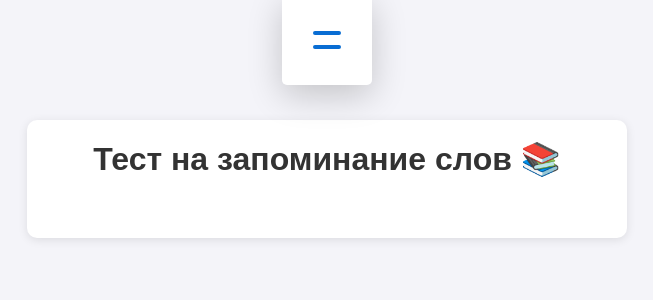
After one commit to Program430/WordLearningSite, a Django app: template english_words_site/main/templates/main/train/train.html in a window 1280 px wide. The commit adds this page. Shown: the top 300 px of the page, without its empty margins (313-966 px from the left). Run offline with Django 5.2, Linux system fonts and the light colour scheme; the template is opened without the code that fills it, so the values that code supplies are empty.

Commit message:
Training was added

```diff
--- /dev/null
+++ b/english_words_site/main/static/main/train/train.css
@@ -0,0 +1,61 @@
+body {
+    font-family: Arial, sans-serif;
+    background-color: #f4f4f9;
+    color: #333;
+    text-align: center;
+    padding: 20px;
+}
+
+.container {
+    max-width: 600px;
+    margin: 0 auto;
+    background: #fff;
+    padding: 20px;
+    border-radius: 10px;
+    box-shadow: 0 2px 10px rgba(0, 0, 0, 0.1);
+    margin-top: 100px;
+}
+
+h1 {
+    margin-bottom: 20px;
+}
+
+.answers-container {
+    display: flex;
+    flex-direction: column;
+}
+
+.answer {
+    background: #e7f1ff;
+    border: 1px solid #bcdafe;
+    border-radius: 5px;
+    padding: 15px;
+    margin: 10px 0;
+    cursor: pointer;
+    transition: background 0.3s;
+}
+
+.answer:hover {
+    background: #d1e3ff;
+}
+
+.result {
+    margin-top: 20px;
+    font-size: 18px;
+    color: #555;
+}
+
+.next-button {
+    margin-top: 20px;
+    padding: 10px 15px;
+    font-size: 16px;
+    background-color: #4CAF50;
+    color: white;
+    border: none;
+    border-radius: 5px;
+    cursor: pointer;
+}
+
+.next-button:hover {
+    background-color: #45a049;
+}
--- a/english_words_site/main/templates/main/common/header.html
+++ b/english_words_site/main/templates/main/common/header.html
@@ -15,10 +15,9 @@
         </li>
         <li class="nav__item">
           <span class="nav__item-text">
-
+            <a href="{% url 'train' %}">Train</a>
           </span>
         </li>
-
         <li class="nav__item">
             <span class="nav__item-text">
               <a href="{% url 'logout' %}">LogOut</a>
--- /dev/null
+++ b/english_words_site/main/templates/main/train/train.html
@@ -0,0 +1,25 @@
+{% load static %}
+<!DOCTYPE html>
+<html lang="ru">
+<head>
+    <meta charset="UTF-8">
+    <meta name="viewport" content="width=device-width, initial-scale=1.0">
+    <title>Тест на запоминание слов</title>
+    <link rel="stylesheet" href="{% static 'main/common/header.css' %}">
+    <link rel="stylesheet" href="{% static 'main/train/train.css' %}">
+</head>
+<body>
+    {% include 'main/common/header.html' %}
+    <div class="container">
+        <h1>Тест на запоминание слов 📚</h1>
+        <div id="question-container">
+            <div id="question"></div>
+            <div id="answers" class="answers-container"></div>
+            <div id="result" class="result"></div>
+            <button id="next-button" class="next-button" onclick="loadQuestion()" style="display: none;">Следующий вопрос ➡️</button>
+        </div>
+    </div>
+    <script  src="{% static 'main/common/common.js' %}"></script>
+    <script  src="{% static 'main/train/train.js' %}"></script>
+</body>
+</html>
--- a/english_words_site/main/urls.py
+++ b/english_words_site/main/urls.py
@@ -1,6 +1,6 @@
 
 from django.urls import path
-from main.views import WordListGetData, login, word_list, word_card, register, logout, get_word_list_page_count, UserWords
+from main.views import WordListGetData, get_train_data_full_list, get_train_data_user, get_train_page, login, word_list, word_card, register, logout, get_word_list_page_count, UserWords
 
 urlpatterns = [
     path('login/', login, name = 'login'),
@@ -17,6 +17,10 @@ urlpatterns = [
     path('user_word_list/add/', UserWords.WordListAddWord.as_view(), name = 'user_word_list_add'),
     path('user_word_list/delete/', UserWords.WordListDeleteWord.as_view(), name = 'user_word_list_delete'),
     path('user_word_list/check/', UserWords.WordListCheckWord.as_view(), name = 'user_word_list_check'),
+
+    path('train/', get_train_page, name='train'),
+    path('get_train_data_user/', get_train_data_user, name='get_train_data_user'),
+    path('get_train_data_full_list/', get_train_data_full_list, name='train_data_full_list'),
 ]
 
 
```
Also changed, not shown: english_words_site/main/static/main/train/train.js (added, +85 -0 lines), english_words_site/main/views.py (+31 -21 lines).
